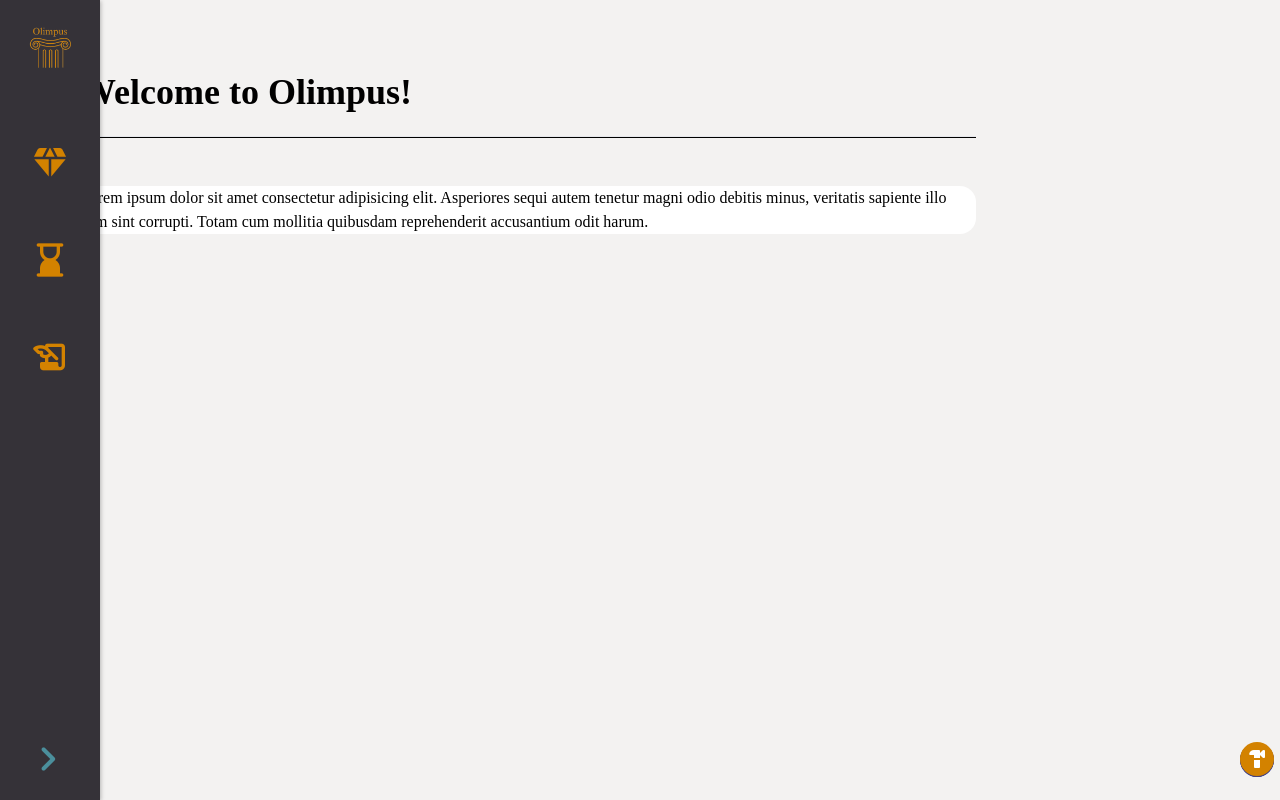
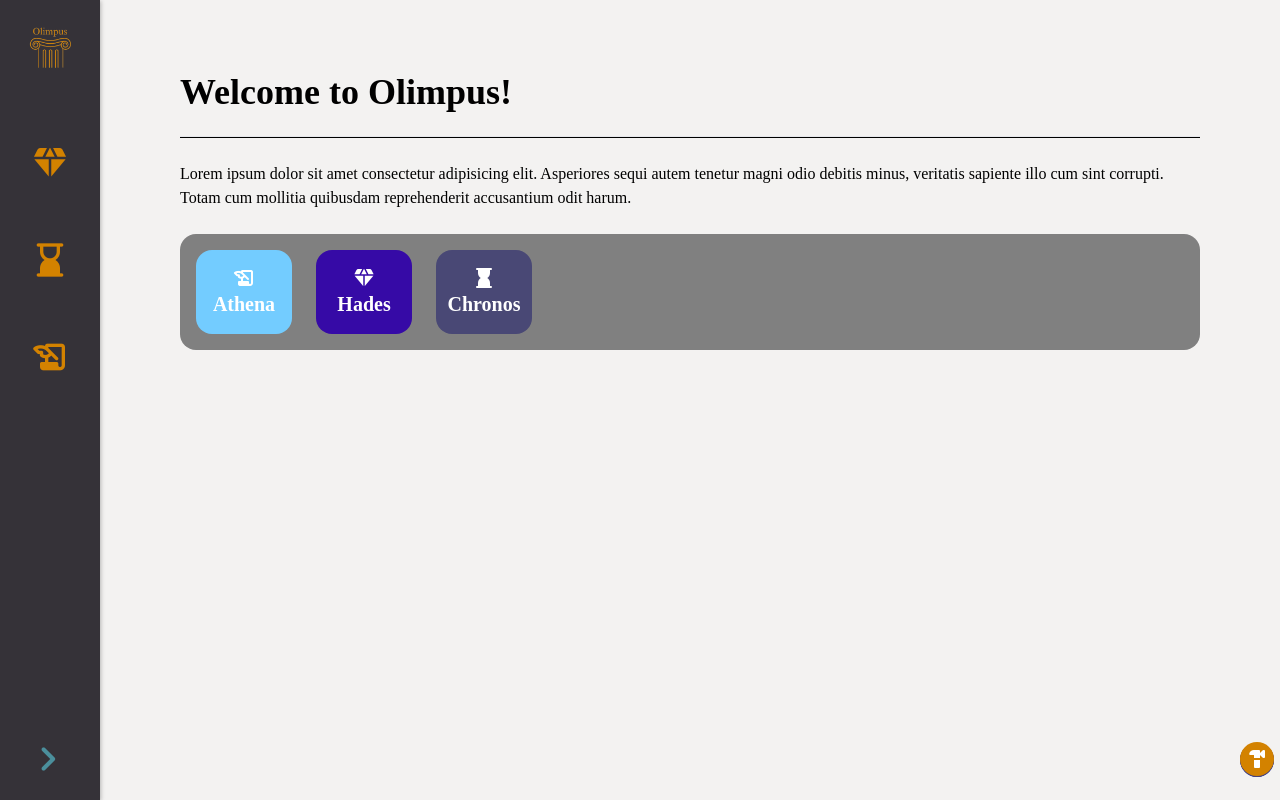
Before and after one commit to JoaoPedroQueirozRocha/Olimpus, a Vue app: page / in a window 1280 px wide. Built offline with nearby package versions, Linux system fonts and the light colour scheme; a web font is replaced by a local one.

Commit message:
main page start

```diff
--- a/package.json
+++ b/package.json
@@ -14,6 +14,7 @@
     "@tailwindcss/typography": "^0.5.13",
     "sass": "^1.77.1",
     "vue": "^3.4.21",
+    "vue-i18n": "9",
     "vue-router": "^4.3.0"
   },
   "devDependencies": {
--- a/src/App.vue
+++ b/src/App.vue
@@ -1,5 +1,5 @@
 <template>
-	<div class="grid-template">
+	<div class="grid-template" :class="{ small: expanded && !isPhone, 'is-phone': isPhone }">
 		<OSideBar @update:isMenuOpened="changeExpanded" />
 		<div class="md:mt-14 mt-20 w-full h-fit md:px-8 content pb-8">
 			<router-view />
@@ -15,14 +15,36 @@
 
 <script setup lang="ts">
 import { RouterLink, RouterView } from 'vue-router';
+import { useRouter } from 'vue-router';
 import OSideBar from '@/components/OSideBar.vue';
 import ORoundMenu from './components/ORoundMenu.vue';
 import { ref } from 'vue';
-
+const router = useRouter();
 const items = ref([
-	{ icon: 'history_edu', text: 'Athena', color: '#73ccff', action: function () {} },
-	{ icon: 'diamond', text: 'Hades', color: '#360aa6', action: function () {} },
-	{ icon: 'hourglass', text: 'Chronos', color: '#494875', action: function () {} },
+	{
+		icon: 'history_edu',
+		text: 'Athena',
+		color: '#73ccff',
+		action: () => {
+			router.push('/athena');
+		},
+	},
+	{
+		icon: 'diamond',
+		text: 'Hades',
+		color: '#360aa6',
+		action: () => {
+			router.push('/hades');
+		},
+	},
+	{
+		icon: 'hourglass',
+		text: 'Chronos',
+		color: '#494875',
+		action: () => {
+			router.push('/chronos');
+		},
+	},
 ]);
 const isPhone = ref(false);
 const expanded = ref(false);
@@ -54,7 +76,6 @@ const changeExpanded = (value: boolean) => {
 	@apply w-full h-screen;
 	display: grid;
 	grid-template-columns: min-content auto;
-	margin: 0 auto;
 }
 
 .grid-template.is-phone {
@@ -79,6 +100,24 @@ header {
 	@apply text-4xl font-bold mt-4;
 }
 
+.skeleton-card-title {
+	width: 30%;
+	margin-bottom: 8px;
+}
+
+.skeleton-card-content {
+	width: 100%;
+	height: 24px !important;
+}
+
+.skeleton {
+	height: 14px;
+	background: $gray-200;
+	background: linear-gradient(90deg, transparent, $gray-200, transparent);
+	background-size: 200% 100%;
+	animation: moveBar 1.5s linear infinite;
+}
+
 @keyframes moveBar {
 	0% {
 		background-position: -100% 0;
--- a/src/assets/main.css
+++ b/src/assets/main.css
@@ -7,14 +7,13 @@
 
 #app {
 	max-width: 1280px;
-	margin: 0 auto;
 	padding: 2rem;
 	font-weight: normal;
 }
 
 body {
 	/* background-color: rgb(99, 99, 99); */
-	background-color: rgb(243, 242, 241);
+	background-color: #f3f2f1;
 	font-family: 'Luxurious roman', cursive;
 }
 
@@ -46,7 +45,7 @@ a,
 
 	#app {
 		display: grid;
-		grid-template-columns: 1fr 1fr;
+		/* grid-template-columns: 1fr 1fr; */
 		padding: 0 3rem;
 	}
 }
--- a/src/assets/vars.scss
+++ b/src/assets/vars.scss
@@ -9,6 +9,7 @@ $ciano-200: #0f7173;
 
 //GRAY
 $gray-100: #353238;
+$gray-200: #f5f5f5;
 
 // BLUE
 $blue-100: #0c31aa;
--- a/src/components/OCard.vue
+++ b/src/components/OCard.vue
@@ -1,14 +1,19 @@
 <template>
-	<div class="bg-white rounded-2xl">
+	<div class="rounded-2xl p-4" :style="{ backgroundColor: props.color }">
 		<slot />
 	</div>
 </template>
 
 <script lang="ts" setup>
+/**
+ * @prop {string} color - The color of the card
+ * @prop {string} name - The name of the card
+ */
 const props = withDefaults(
 	defineProps<{
 		name?: string;
+		color?: string;
 	}>(),
-	{}
+	{ color: '#fff' }
 );
 </script>
--- a/src/components/OSideBar.vue
+++ b/src/components/OSideBar.vue
@@ -1,5 +1,5 @@
 <template>
-	<div>
+	<div class="sidebar-holder" :class="{ closed: !isExpanded, mobile: isPhone }">
 		<OIcon
 			class="sidebar-expande-icon top-3 left-4 fixed"
 			:name="isExpanded ? 'close' : 'menu'"
--- a/src/router/index.ts
+++ b/src/router/index.ts
@@ -1,5 +1,7 @@
 import { createRouter, createWebHistory } from 'vue-router';
 import Home from '../views/Home.vue';
+import Chronos from '../views/Chronos/index.vue';
+import Hades from '../views/Hades/index.vue';
 
 const router = createRouter({
 	history: createWebHistory(import.meta.env.BASE_URL),
@@ -9,6 +11,16 @@ const router = createRouter({
 			name: 'home',
 			component: Home,
 		},
+		{
+			path: '/chronos',
+			name: 'chronos',
+			component: Chronos,
+		},
+		{
+			path: '/hades',
+			name: 'hades',
+			component: Hades,
+		},
 	],
 });
 
--- a/src/views/Home.vue
+++ b/src/views/Home.vue
@@ -1,16 +1,29 @@
 <template>
-	<div class="flex flex-col gap-6 w-[70vw] h-full">
+	<div class="flex flex-col gap-6 w-full h-full">
 		<div class="flex flex-col gap-6 w-[100%]">
 			<h1 class="title">Welcome to Olimpus!</h1>
 			<hr class="w-full h-[2px] bg-black" />
 		</div>
-		<div></div>
+		<div>
+			Lorem ipsum dolor sit amet consectetur adipisicing elit. Asperiores sequi autem tenetur magni odio debitis
+			minus, veritatis sapiente illo cum sint corrupti. Totam cum mollitia quibusdam reprehenderit accusantium
+			odit harum.
+		</div>
 		<div class="flex flex-col">
-			<OCard>
-				<div class="w-[100%] self-center">
-					Lorem ipsum dolor sit amet consectetur adipisicing elit. Asperiores sequi autem tenetur magni odio
-					debitis minus, veritatis sapiente illo cum sint corrupti. Totam cum mollitia quibusdam reprehenderit
-					accusantium odit harum.
+			<OCard color="gray">
+				<div class="w-[100%] self-center flex flex-row gap-6 flex-wrap">
+					<OCard
+						v-for="(card, index) in cards"
+						:key="index"
+						:color="card.color"
+						class="card"
+						@click="handleCard(card.name)"
+					>
+						<div class="flex flex-col items-center">
+							<OIcon :name="card.icon"></OIcon>
+							<div class="text-xl font-bold">{{ card.name }}</div>
+						</div>
+					</OCard>
 				</div>
 			</OCard>
 		</div>
@@ -24,7 +37,7 @@ import OCard from '@/components/OCard.vue';
 import ORoundButton from '@/components/ORoundButton.vue';
 import ORoundMenu from '@/components/ORoundMenu.vue';
 import OSideBar from '@/components/OSideBar.vue';
-import { ref } from 'vue';
+import { ref, reactive } from 'vue';
 export default {
 	components: {
 		OButton,
@@ -34,6 +47,47 @@ export default {
 		ORoundMenu,
 		OSideBar,
 	},
-	setup() {},
+	setup() {
+		const cards = reactive([
+			{ name: 'Athena', color: String('#73ccff'), icon: 'history_edu' },
+			{ name: 'Hades', color: String('#360aa6'), icon: 'diamond' },
+			{ name: 'Chronos', color: String('#494875'), icon: 'hourglass' },
+		]);
+
+		return {
+			cards,
+		};
+	},
+
+	methods: {
+		handleCard(name: string) {
+			switch (name) {
+				case 'athena':
+					this.$router.push('/athena');
+					break;
+				case 'hades':
+					this.$router.push('/hades');
+					break;
+				case 'chronos':
+					this.$router.push('/chronos');
+					break;
+				default:
+					break;
+			}
+		},
+	},
 };
 </script>
+
+<style>
+.card {
+	color: white;
+	width: 6em;
+}
+
+.card:hover {
+	transform: scale(1.2);
+	transition: all 0.5s ease;
+	cursor: pointer;
+}
+</style>
```
Also changed, not shown: 1 other file (tests, documents, lock files or other folders).
